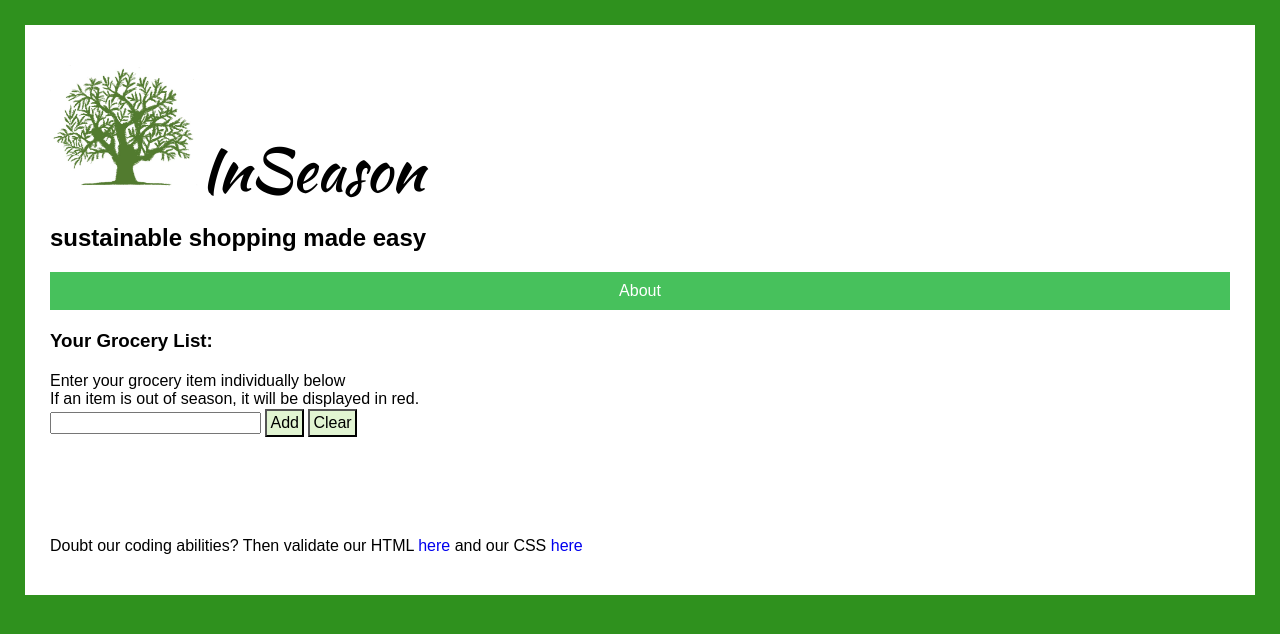
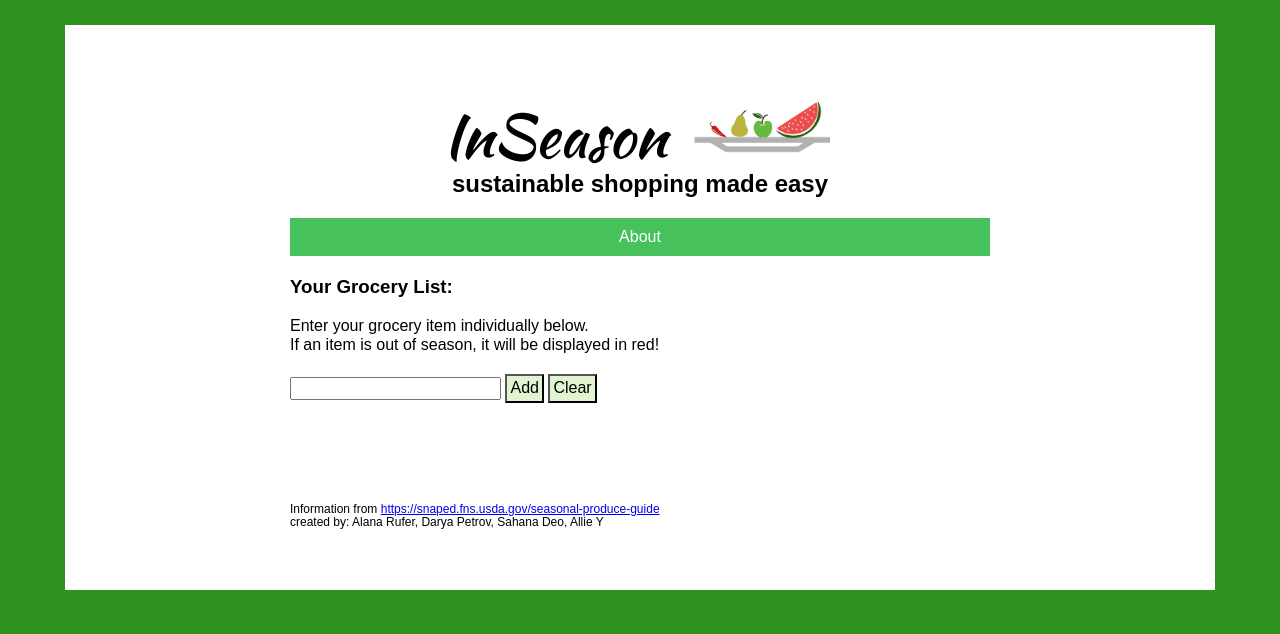
Before and after one commit to daryapetrov/hack_davis_website, a plain HTML site: page index.html in a window 1280 px wide. Drawn offline with nearby package versions, Linux system fonts and the light colour scheme.

Commit message:
finishing up css

```diff
--- a/index.html
+++ b/index.html
@@ -16,8 +16,8 @@
     <div id="container">
 
         <header>
-            <div id="logo"><img src="./11869132384_66dd61a770_b.jpg" alt="tree logo"></div>
             <h1>InSeason</h1>
+            <div id="logo"><img src="logo (2).png" alt="food logo"></div>
             <h2>sustainable shopping made easy</h2>
         </header>
 
@@ -32,10 +32,12 @@
 
             <h3>Your Grocery List:</h3>
 
+            <div>
+                <p>Enter your grocery item individually below.</p>
+                <p>If an item is out of season, it will be displayed in red!</p>
+            </div>
+
             <!-- getting input -->
-            <p>Enter your grocery item individually below</p>
-            <p>If an item is out of season, it will be displayed in red.</p>
-
             <input type="text" v-model="inputText" @keyup.enter="addItem(inputText)">
             <button @click="addItem(inputText)">Add</button>
             <button @click="clearLists()">Clear</button>
@@ -52,7 +54,8 @@
         </main>
 
         <footer>
-            <p>Doubt our coding abilities? Then validate our HTML <a href="https://validator.w3.org/check?uri=referer"> here</a> and our CSS <a href="https://jigsaw.w3.org/css-validator/check?uri=referer">here</a></p>
+            <p>Information from <a href="https://snaped.fns.usda.gov/seasonal-produce-guide">https://snaped.fns.usda.gov/seasonal-produce-guide</a></p>
+            <p>created by: Alana Rufer, Darya Petrov, Sahana Deo, Allie Y</p>
         </footer>
 
     </div>
--- a/styles.css
+++ b/styles.css
@@ -10,7 +10,7 @@ ul {
     list-style-type: none;
 }
 
-a {
+nav a {
     text-decoration: none;
 }
 
@@ -26,22 +26,28 @@ body {
 
 header {
     display:flex;
+    flex-flow: column;
     flex-wrap: wrap;
     align-items: baseline;
 }
 #logo img {
     max-width: 150px;
+    order: 0;
 }
 header h2 {
     flex: 100%;
+    order: 2;
 }
 
 h1 {
     font-family: 'Kaushan Script', cursive;
     font-weight: 400;
     font-size: 60px;
-    margin: 20px 0px;
+    margin: 0px;
+    margin-right: 30px;
+    order: 1;
 }
+
 h2 {
     margin-bottom: 20px;
 }
@@ -94,8 +100,53 @@ button {
 
 footer {
     margin-top: 100px;
+    font-size: 12px;
 }
 
 @media only screen and (min-width: 700px) {
 
+    body {
+        max-width: 1200px;
+        margin: auto;
+    }
+    header {
+        flex-flow: row;
+        flex-wrap: wrap;
+        margin:auto;
+        justify-content: center;
+    }
+    h1, h2, #logo {
+        text-align: center;
+    }
+
+    h1, #logo {
+        margin: 0px;
+    }
+    h1 {
+        order:0;
+        margin-right: 20px;
+    }
+    #logo img {order:1}
+
+    header h2 {
+        width: 100%;
+    }
+
+
+    main,
+    nav,
+    footer {
+        margin:auto;
+        max-width: 700px;
+        margin-bottom: 20px;
+    }
+
+    main div {
+        margin-bottom: 20px;
+    }
+
+    footer {
+        margin-top: 100px;
+    }
+
 }
```
Also changed, not shown: about.html (+12 -3 lines), 1 other file.
